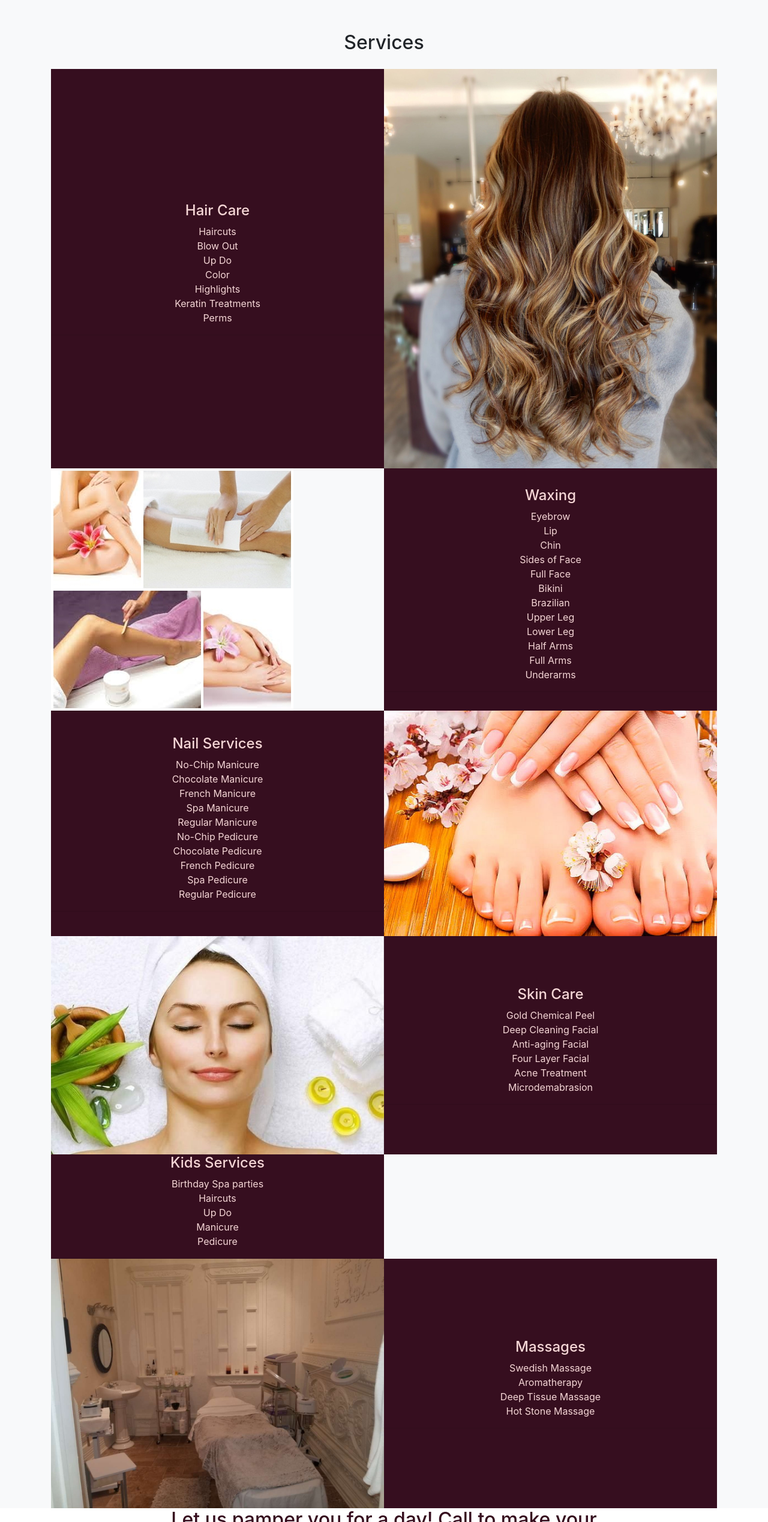
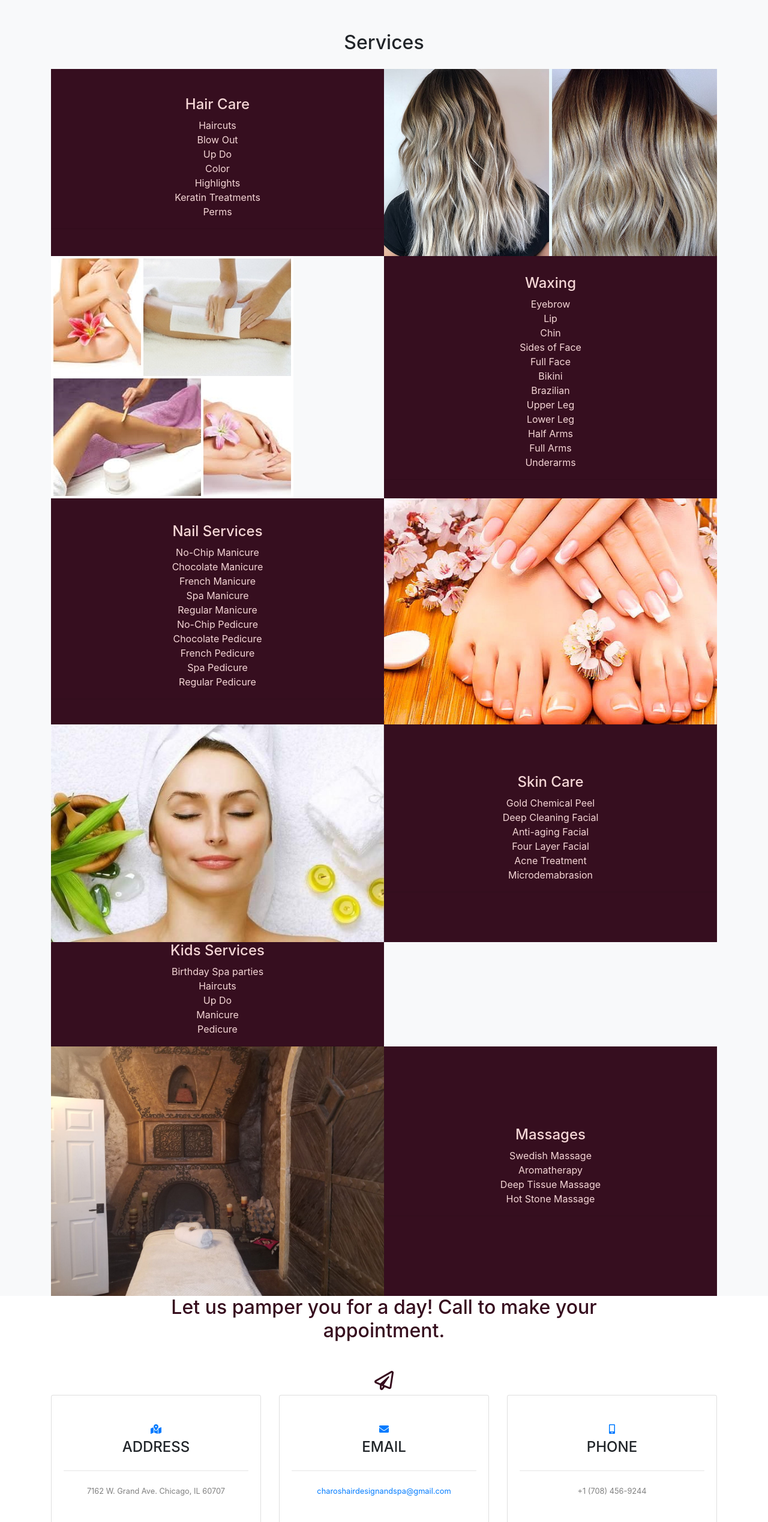
Before and after one commit to NoemiR/HairSalon, a website: page index.html in a window 1280 px wide. Shown: the part 2370-4908 px from the top of the page at 60% size. Drawn offline with Linux system fonts and the light colour scheme.

Commit message:
added new image

```diff
--- a/index.html
+++ b/index.html
@@ -87,7 +87,7 @@
       <!-- Featured Service Row -->
      <div class="row justify-content-center no-gutters mb-5 mb-lg-0">
         <div class="col-lg-6">
-          <img class="img-fluid" src="img/hair.jpg"  alt="">
+          <img class="img-fluid" src="img/cabello.jpg"  alt="">
         </div>
         <div class="col-lg-6 order-lg-first"  style="background-color: #360e1f;">
           <div class="bg-black text-center h-100 project">
@@ -222,7 +222,7 @@
       <!-- Service Four Row -->
       <div class="row justify-content-center no-gutters">
         <div class="col-lg-6">
-          <img class="img-fluid" src="img/massage.jpg" alt="">
+          <img class="img-fluid" src="img/relax.jpg" alt="">
         </div>
         <div class="col-lg-6"  style="background-color: #360e1f;">
           <div class="bg-black text-center h-100 project">
```
Also changed, not shown: img/cabello.jpg (added).
